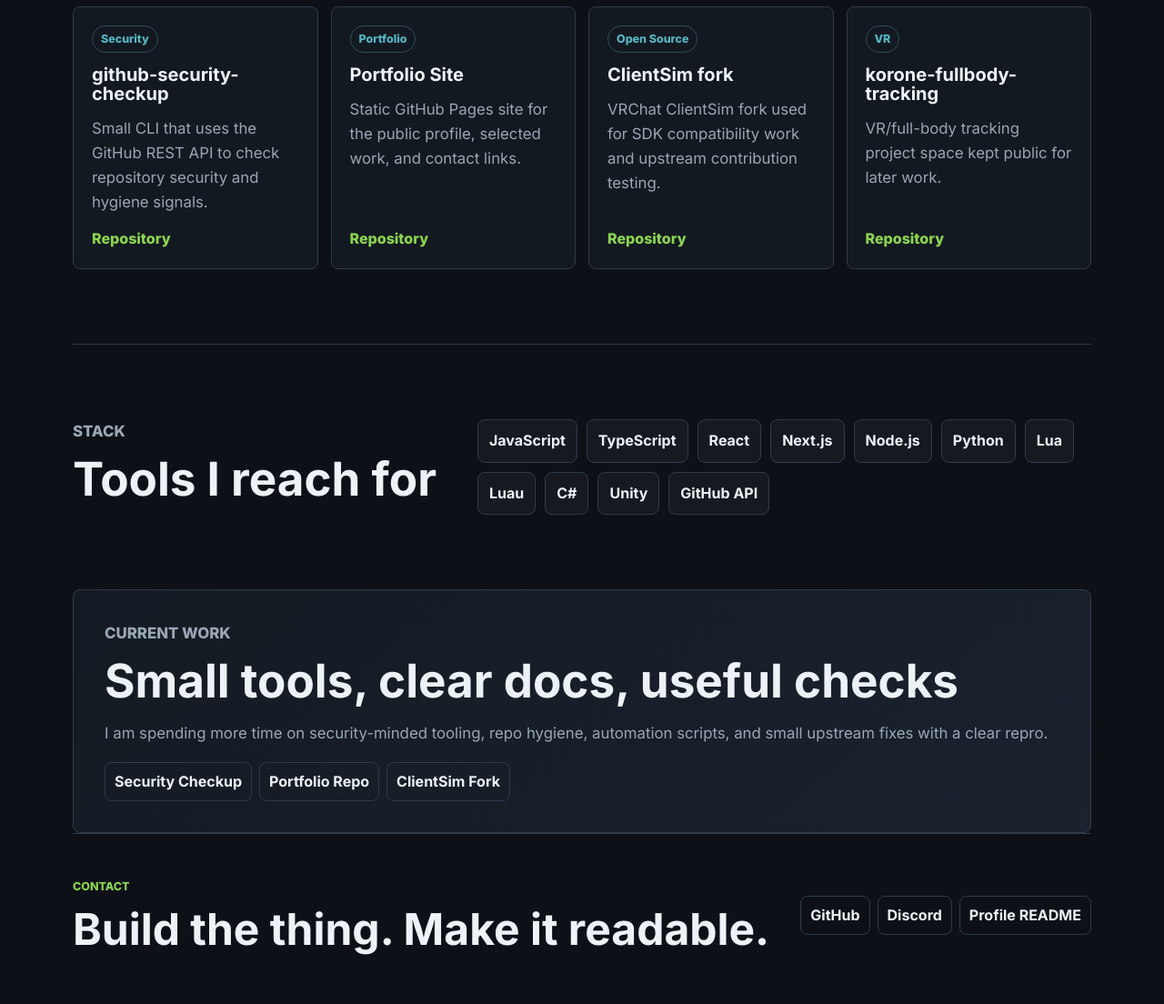
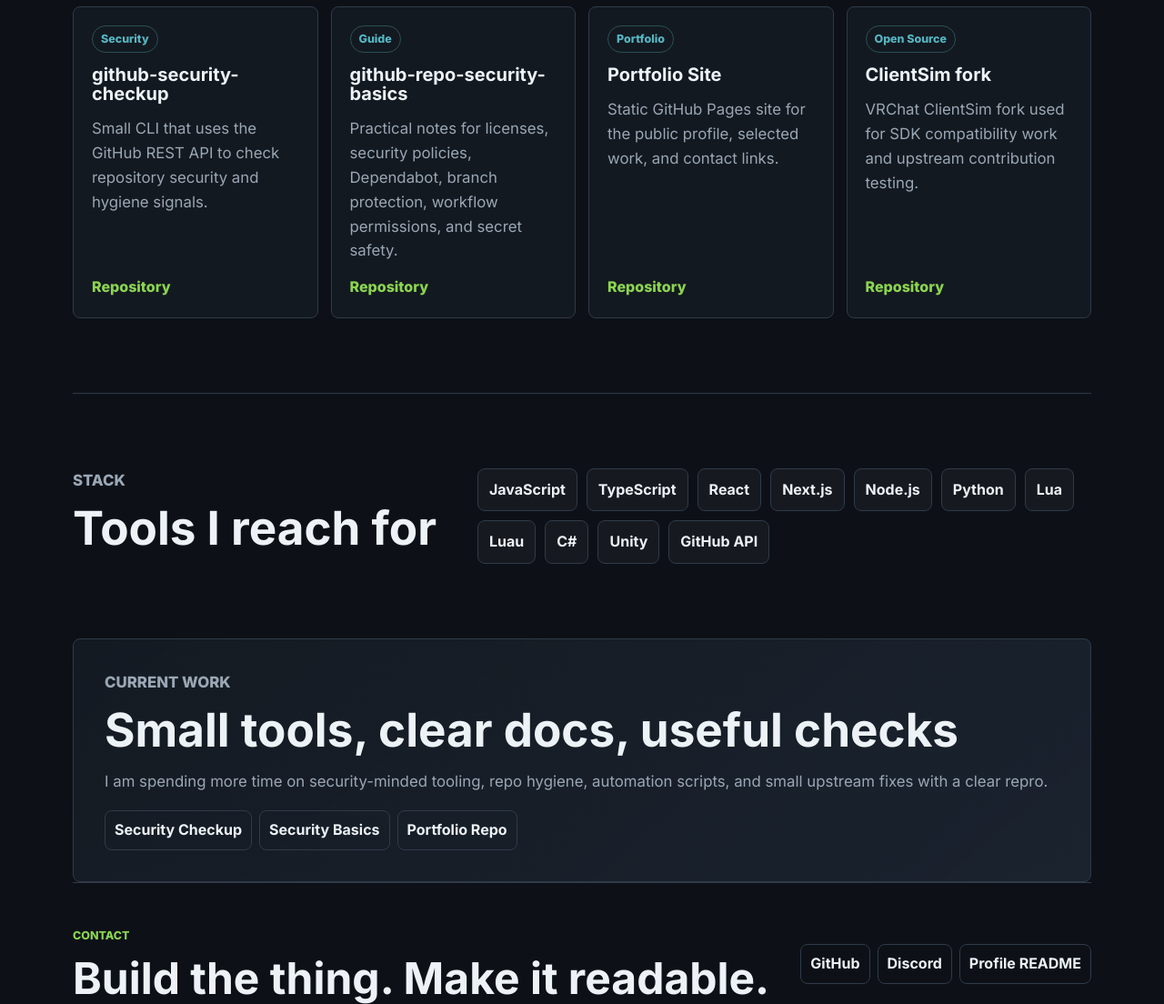
Before and after one commit to FxckingAngel/FxckingAngel.github.io, a plain HTML site: page index.html in a window 1280 px wide. Shown: the part 2100-3204 px from the top of the page at 91% size. Drawn offline with Linux system fonts and the light colour scheme.

Commit message:
Add security guide to portfolio

```diff
--- a/index.html
+++ b/index.html
@@ -70,6 +70,12 @@
           <a href="https://github.com/FxckingAngel/github-security-checkup">Repository</a>
         </article>
         <article class="project-card">
+          <span class="project-tag">Guide</span>
+          <h3>github-repo-security-basics</h3>
+          <p>Practical notes for licenses, security policies, Dependabot, branch protection, workflow permissions, and secret safety.</p>
+          <a href="https://github.com/FxckingAngel/github-repo-security-basics">Repository</a>
+        </article>
+        <article class="project-card">
           <span class="project-tag">Portfolio</span>
           <h3>Portfolio Site</h3>
           <p>Static GitHub Pages site for the public profile, selected work, and contact links.</p>
@@ -80,12 +86,6 @@
           <h3>ClientSim fork</h3>
           <p>VRChat ClientSim fork used for SDK compatibility work and upstream contribution testing.</p>
           <a href="https://github.com/FxckingAngel/ClientSim">Repository</a>
-        </article>
-        <article class="project-card">
-          <span class="project-tag">VR</span>
-          <h3>korone-fullbody-tracking</h3>
-          <p>VR/full-body tracking project space kept public for later work.</p>
-          <a href="https://github.com/FxckingAngel/korone-fullbody-tracking">Repository</a>
         </article>
       </div>
     </section>
@@ -118,8 +118,8 @@
       </p>
       <div class="resource-links">
         <a href="https://github.com/FxckingAngel/github-security-checkup">Security Checkup</a>
+        <a href="https://github.com/FxckingAngel/github-repo-security-basics">Security Basics</a>
         <a href="https://github.com/FxckingAngel/FxckingAngel.github.io">Portfolio Repo</a>
-        <a href="https://github.com/FxckingAngel/ClientSim">ClientSim Fork</a>
       </div>
     </section>
   </main>
```
